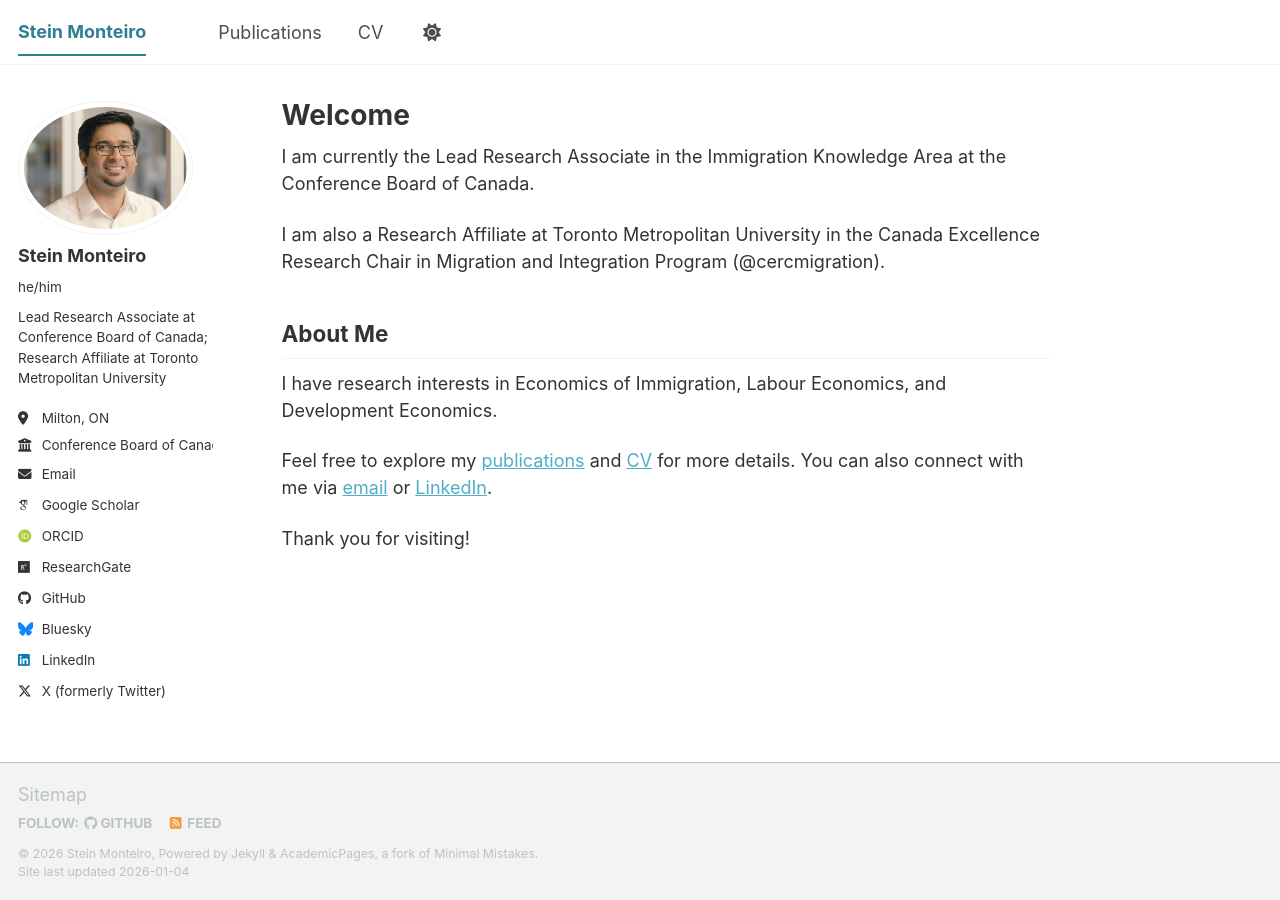
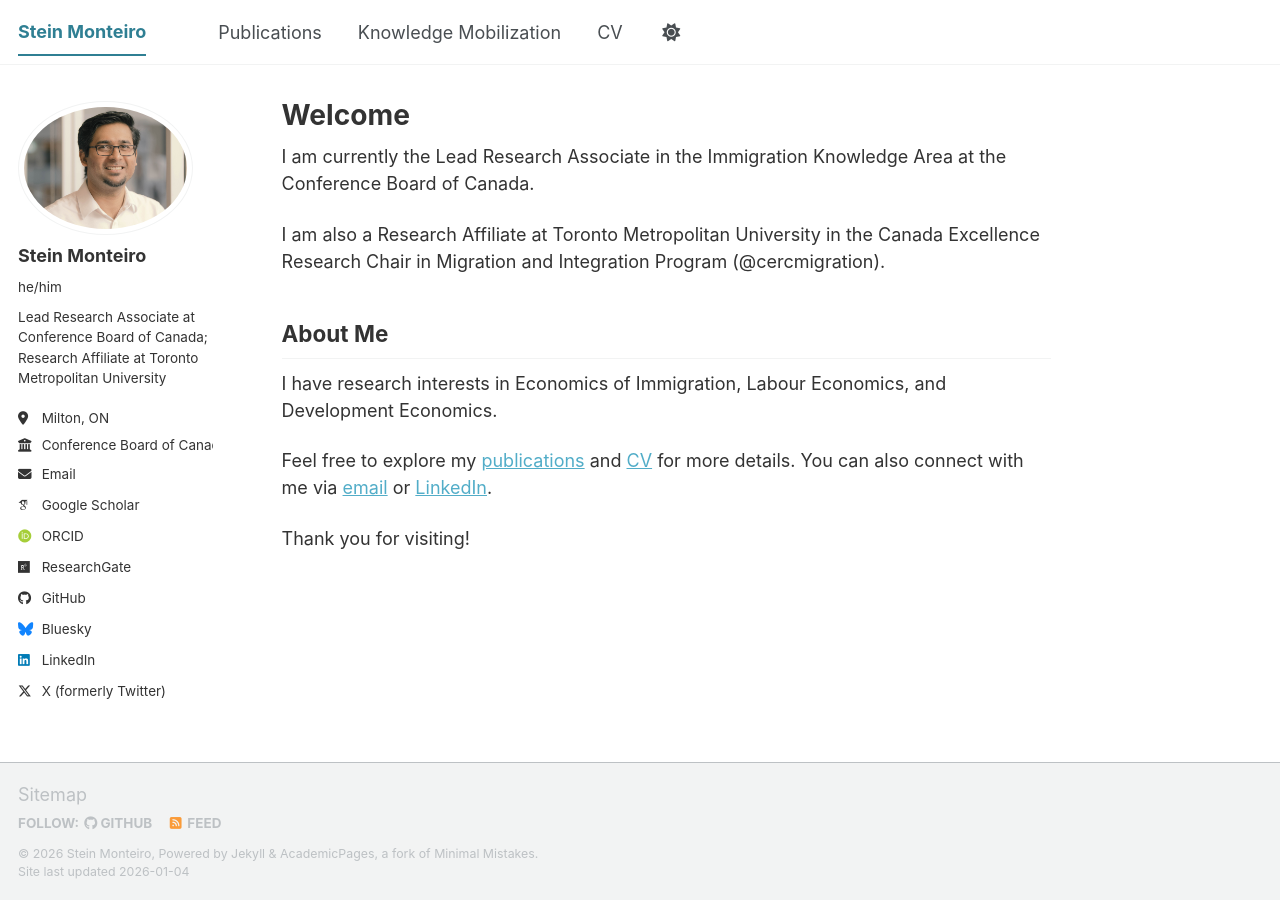
Before and after one commit to SteinMonteiro/steinmonteiro.github.io, a Jekyll site: the page built from _pages/about.md, in a window 1280 px wide. Built offline with Jekyll 4.4.1, drawn with Linux system fonts in a browser that asks for light colours; some web fonts are replaced; a script bundle is joined from its source files by our own code; library files that are not in the unit come from our copies.

Commit message:
Unhide Knowledge Mobilization section in navigation menu

```diff
--- a/_data/navigation.yml
+++ b/_data/navigation.yml
@@ -11,8 +11,8 @@ main:
   - title: "Publications"
     url: /publications/
 
-  # - title: "Talks"
-  #   url: /talks/
+  - title: "Knowledge Mobilization"
+    url: /talks/
 
   # - title: "Teaching"
   #   url: /teaching/
```
